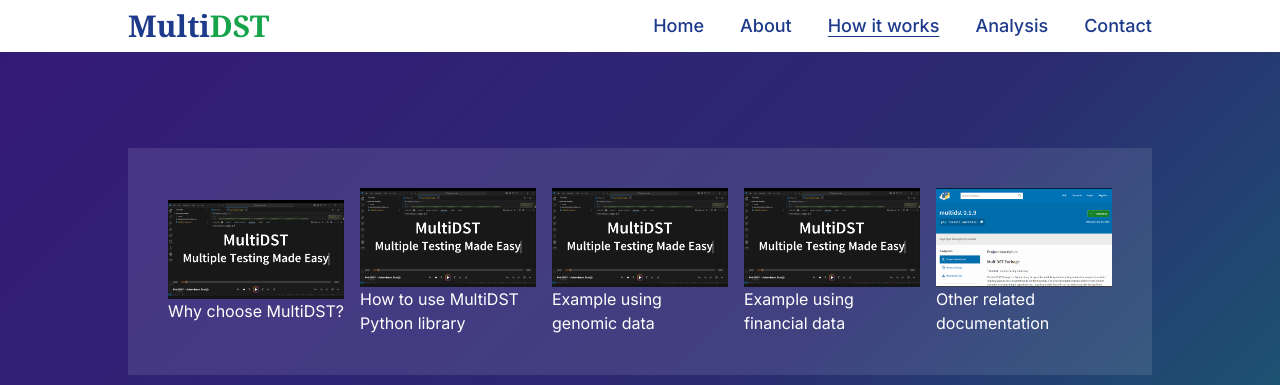
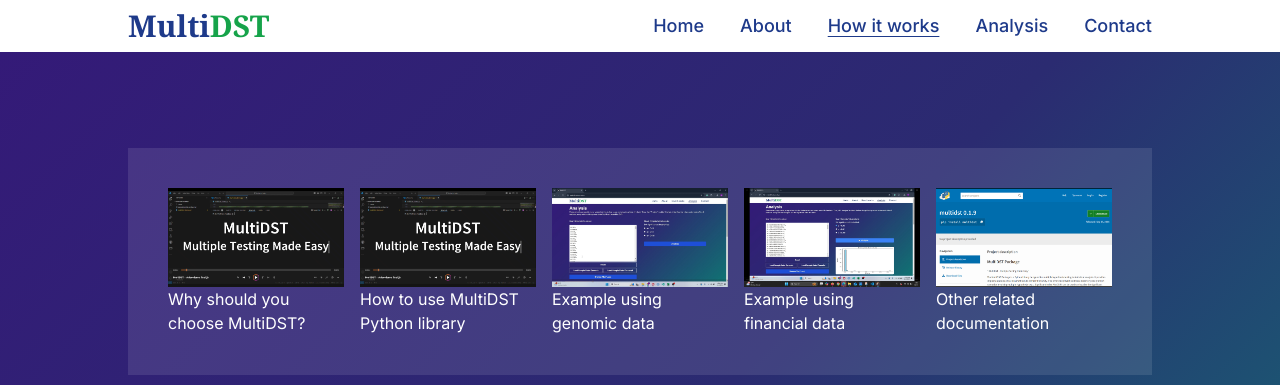
Before and after one commit to SeverusSnapeXD/multidst_frontend, a Next.js app: page /how-it-works in a window 1280 px wide. Shown: the top 385 px of the page. Built offline with nearby package versions, Linux system fonts and the light colour scheme.

Commit message:
final-2-12-5

```diff
--- a/src/app/how-it-works/page.jsx
+++ b/src/app/how-it-works/page.jsx
@@ -39,18 +39,18 @@ export default function Page() {
       <div className='flex flex-col md:flex-row gap-4 items-center justify-between bg-slate-50 bg-opacity-10 p-10 mt-20 text-white w-full'>
         <div onClick={() => scrollToSection("video1")} className='flex-1'>
           <Thumbnail image={'/MultiDST_Python_Thumb.png'} />
-          <h2>Why choose MultiDST?</h2>
+          <h2>Why should you choose MultiDST?</h2>
         </div>
         <div onClick={() => scrollToSection("video2")}  className='flex-1'>
           <Thumbnail image={'/MultiDST_Python_Thumb.png'} />
           <h2>How to use MultiDST Python library</h2>
         </div>
         <div onClick={() => scrollToSection("video3")}  className='flex-1'>
-          <Thumbnail image={'/MultiDST_Python_Thumb.png'} />
+          <Thumbnail image={'/gene_thumb.png'} />
           <h2>Example using genomic data</h2>
         </div>
         <div onClick={() => scrollToSection("video3")}  className='flex-1'>
-          <Thumbnail image={'/MultiDST_Python_Thumb.png'} />
+          <Thumbnail image={'/finance_thumb.png'} />
           <h2>Example using financial data</h2>
         </div>
         <div onClick={() => scrollToSection("docs")} className='flex-1'>
```
Also changed, not shown: public/finance_thumb.png (added), public/gene_thumb.png (added).
